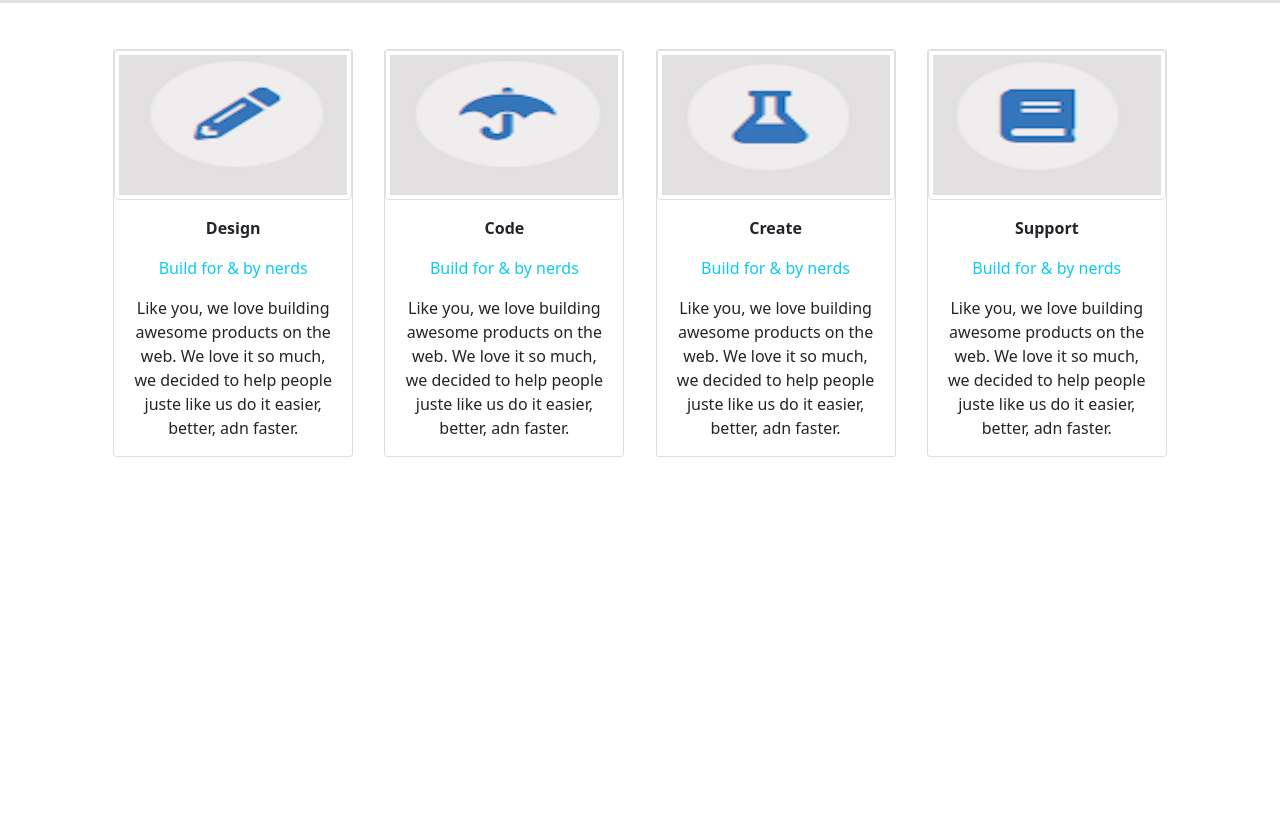
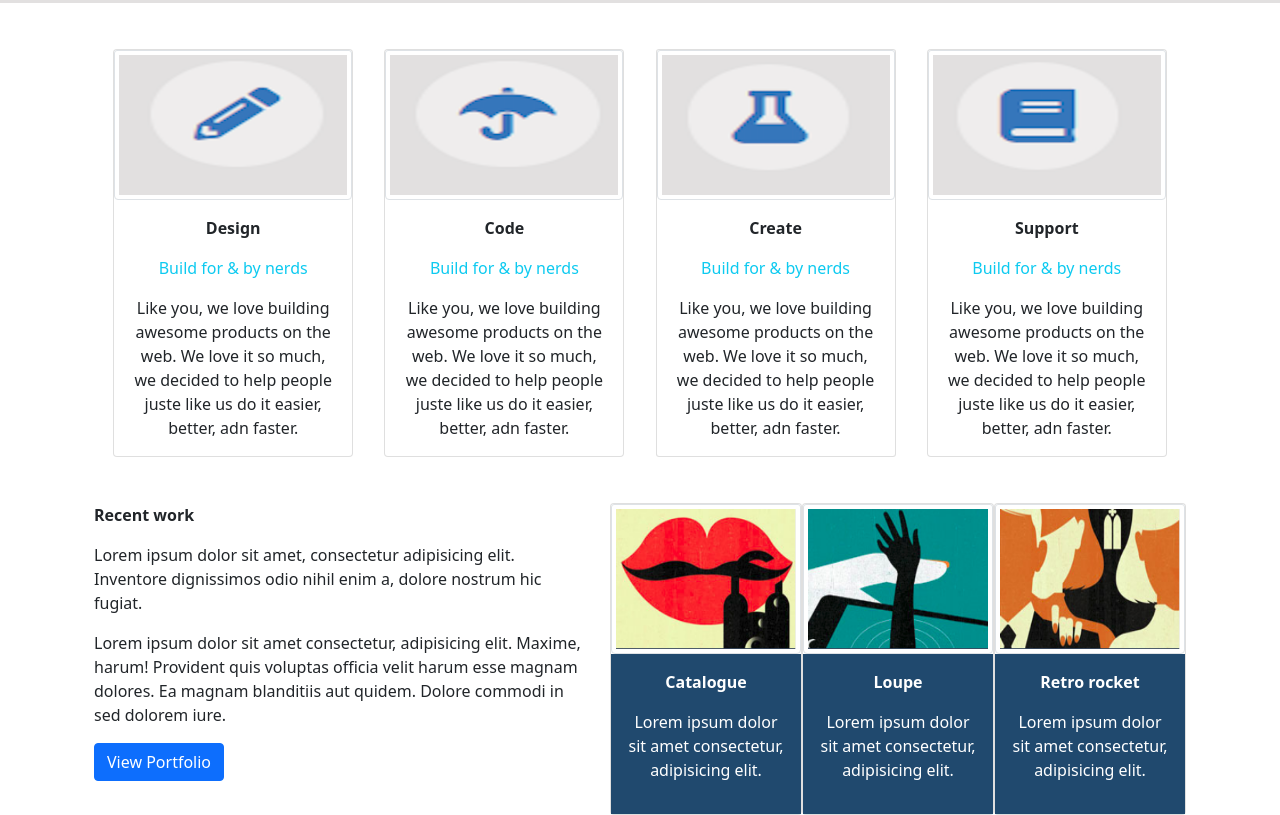
Before and after one commit to camille-mcq/Ex02_Bootstrap, a website: page index.html in a window 1280 px wide. Shown: the part 733-1548 px from the top of the page. Before the commit the page ends 1236 px from the top, so only its background shows below. Drawn offline with nearby package versions, Linux system fonts and the light colour scheme.

Commit message:
avant_footer

```diff
--- a/index.html
+++ b/index.html
@@ -85,6 +85,7 @@
   </div>
   <!--Design-->
   <div class="d-flex container justify-content-xl-evenly">
+
     <div class="card" style="width: 15rem;">
       <img src="./public/img/Screenshot 2021-01-04 at 10.43.22.png" class="card-img-top img-thumbnail" alt="..." >
       <div class="card-body text-center">
@@ -135,10 +136,53 @@
     </div>
   </div>
   <div class="container d-flex">
-  <!--dernières cards-->
+<!--dernières cards-->
+<div class="container">
+  <div class="row">
+    <div class="col-12">
+    </div>
+    <div class="col">
+      <p><b>Recent work</b></p>
+      <p>Lorem ipsum dolor sit amet, consectetur adipisicing elit. Inventore dignissimos odio nihil enim a, dolore nostrum hic fugiat.</p>
+      <p>Lorem ipsum dolor sit amet consectetur, adipisicing elit. Maxime, harum! Provident quis voluptas officia velit harum esse magnam dolores. Ea magnam blanditiis aut quidem. Dolore commodi in sed dolorem iure.</p>
+      <button type="button" class="btn btn-primary">View Portfolio</button>
+    </div>
+    <div class="col d-flex">
+      <!--Cards-->
 
+    <!--Card 1-->
+    <div class="card" style="width: 12rem;">
+      <img src="./public/img/flati-design-screenshot1.png" class="card-img-top img-thumbnail" alt="...">
+      <div class="card-body text-center bg">
+        <p class="fs-6"><b>Catalogue</b></p>
+        <p>Lorem ipsum dolor sit amet consectetur, adipisicing elit.</p>
+      </div>
+    </div>
+    <!--Card 2-->
+    <div class="card" style="width: 12rem;">
+      <img src="./public/img/flati-design-screenshot2.png" class="card-img-top img-thumbnail" alt="...">
+      <div class="card-body text-center bg">
+        <p class="fs-6"><b>Loupe</b></p>
+        <p>Lorem ipsum dolor sit amet consectetur, adipisicing elit.</p>
 
+      </div>
+    </div>
+    <!--Card 3-->
+    <div class="card" style="width: 12rem;">
+      <img src="./public/img/flati-design-screenshot3.png" class="card-img-top img-thumbnail" alt="...">
+      <div class="card-body text-center bg">
+        <p class="fs-6"><b>Retro rocket</b></p>
+        <p>Lorem ipsum dolor sit amet consectetur, adipisicing elit.</p>
+      </div>
+    </div>
+    </div>
+    <div class="col-12">
+    </div>
   </div>
+  <!--Fin des cards-->
+</div>
 </section>
+
+<!--footer-->
 </body>
 </html>
--- a/public/css/style.css
+++ b/public/css/style.css
@@ -14,6 +14,9 @@ nav{
 /*Cards*/
 .card-img-top{
     height: 150px;
-
     align-items: center;
 }
+.bg{
+    background-color:#20496e;
+    color: white;
+}
```
